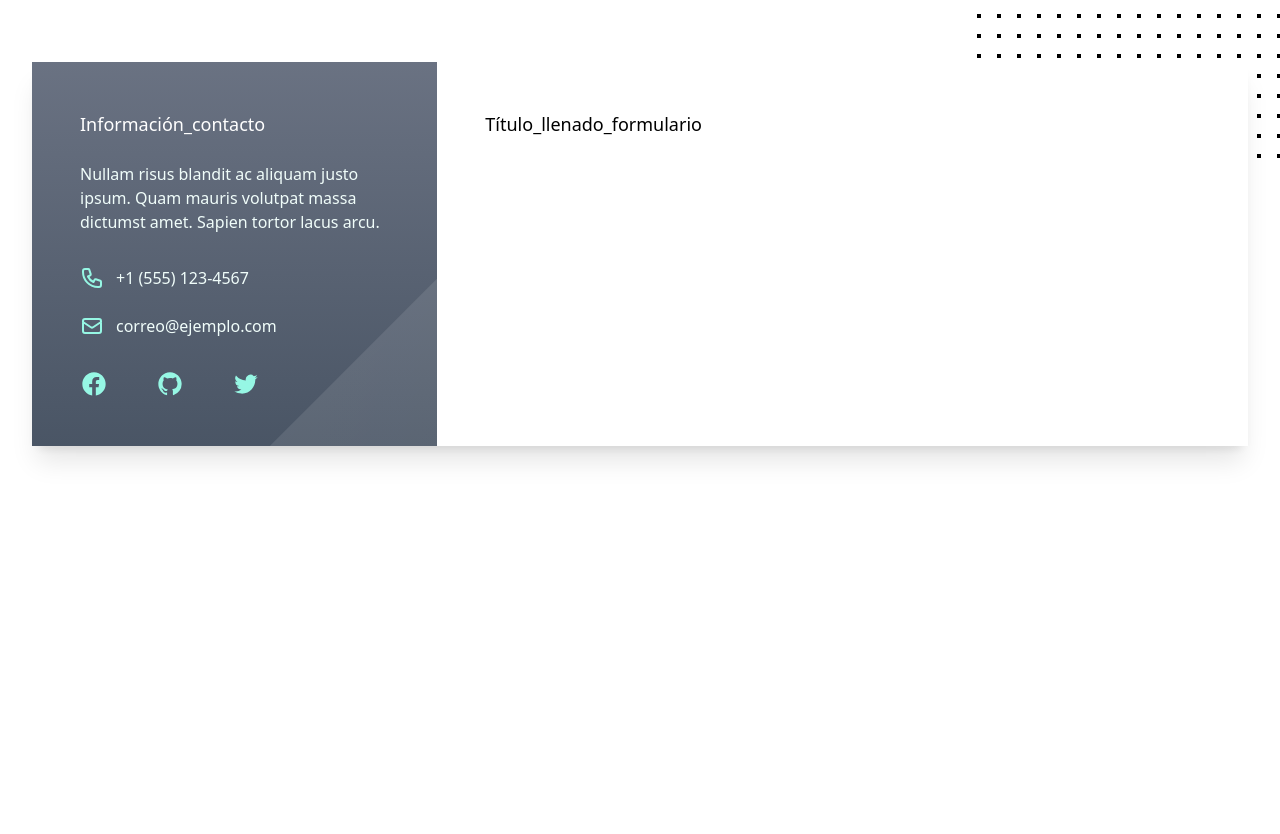
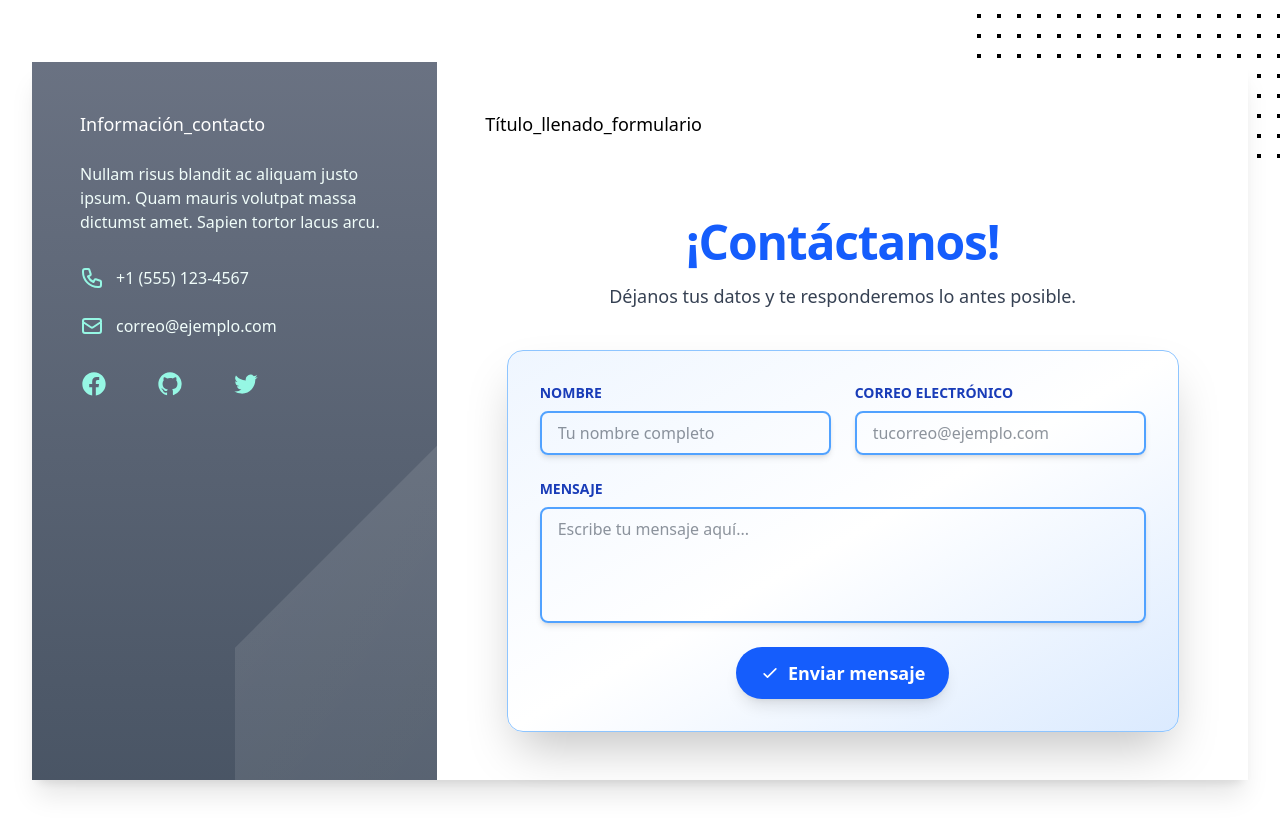
Before and after one commit to FerHG0/Practica-Startup, a plain HTML site: page index.html in a window 1280 px wide. Shown: the part 2420-3254 px from the top of the page. Before the commit the page ends 2930 px from the top, so only its background shows below. Drawn offline with nearby package versions, Linux system fonts and the light colour scheme.

Commit message:
Modificado index.html para agregar formulario

```diff
--- a/index.html
+++ b/index.html
@@ -269,7 +269,42 @@
             <div class="py-10 px-6 sm:px-10 lg:col-span-2 xl:p-12">
               <h3 class="text-lg font-medium text-warm-gray-900">Título_llenado_formulario</h3>
               <!-- AQUI VA EL FORMULARIO-->
+              <div class="pt-12 sm:pt-16 lg:pt-20 max-w-2xl mx-auto">
+  <h2 class="text-4xl font-extrabold text-center text-blue-600 tracking-tight sm:text-5xl">¡Contáctanos!</h2>
+  <p class="mt-4 text-lg text-center text-gray-700">Déjanos tus datos y te responderemos lo antes posible.</p>
 
+  <form action="#" method="POST" class="mt-10 bg-gradient-to-br from-blue-50 via-white to-blue-100 p-8 rounded-2xl shadow-2xl space-y-6 border border-blue-300">
+    <div class="grid grid-cols-1 sm:grid-cols-2 gap-6">
+      <div>
+        <label for="nombre" class="block text-sm font-bold text-blue-800 uppercase">Nombre</label>
+        <input type="text" name="nombre" id="nombre" required placeholder="Tu nombre completo"
+          class="mt-2 block w-full rounded-lg border-2 border-blue-400 focus:ring-2 focus:ring-blue-600 focus:border-blue-600 px-4 py-2 text-gray-800 shadow-md">
+      </div>
+
+      <div>
+        <label for="email" class="block text-sm font-bold text-blue-800 uppercase">Correo electrónico</label>
+        <input type="email" name="email" id="email" required placeholder="tucorreo@ejemplo.com"
+          class="mt-2 block w-full rounded-lg border-2 border-blue-400 focus:ring-2 focus:ring-blue-600 focus:border-blue-600 px-4 py-2 text-gray-800 shadow-md">
+      </div>
+    </div>
+
+    <div>
+      <label for="mensaje" class="block text-sm font-bold text-blue-800 uppercase">Mensaje</label>
+      <textarea name="mensaje" id="mensaje" rows="4" required placeholder="Escribe tu mensaje aquí..."
+        class="mt-2 block w-full rounded-lg border-2 border-blue-400 focus:ring-2 focus:ring-blue-600 focus:border-blue-600 px-4 py-2 text-gray-800 shadow-md resize-none"></textarea>
+    </div>
+
+    <div class="text-center">
+      <button type="submit"
+        class="inline-flex items-center gap-2 px-6 py-3 bg-blue-600 text-white text-lg font-semibold rounded-full shadow-lg hover:bg-blue-700 hover:scale-105 transition transform duration-300">
+        <svg class="w-5 h-5" fill="none" stroke="currentColor" stroke-width="2" viewBox="0 0 24 24">
+          <path stroke-linecap="round" stroke-linejoin="round" d="M5 13l4 4L19 7" />
+        </svg>
+        Enviar mensaje
+      </button>
+    </div>
+  </form>
+</div>
             </div>
           </div>
         </div>
```
